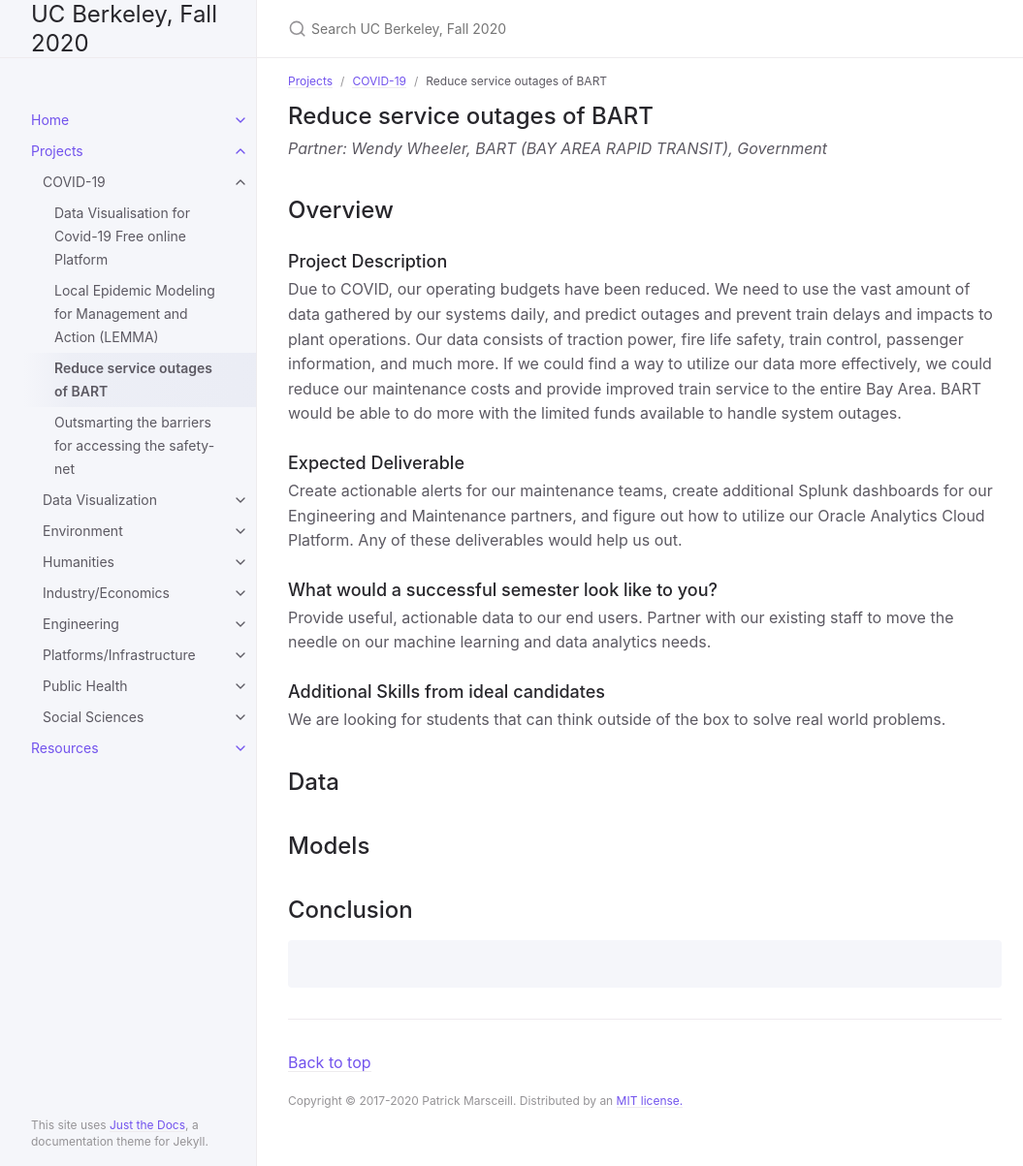
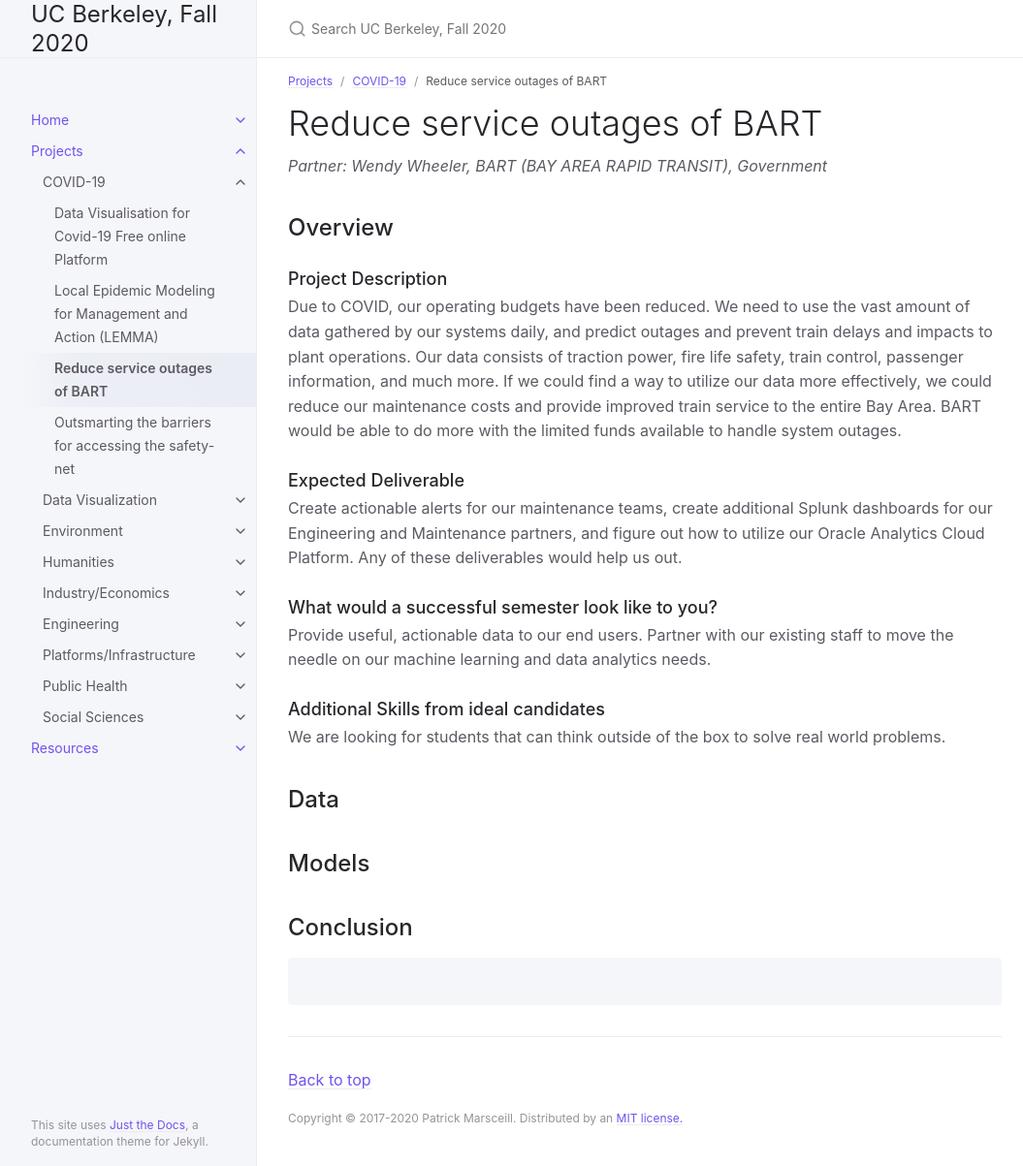
Before and after one commit to DS-Discovery/ds-discovery.github.io, a Jekyll site: the page built from Projects/COVID-19/C-Reduce service outages of BART.md, in a window 1280 px wide and 1203 px high. Shown: the whole window at 97% size, without its empty margins (107-1162 px from the left). Built offline with Jekyll 4.4.1, drawn with Linux system fonts in a browser that asks for light colours.

```diff
--- a/Projects/COVID-19/C-Reduce service outages of BART.md
+++ b/Projects/COVID-19/C-Reduce service outages of BART.md
@@ -7,7 +7,7 @@ nav_order: 2
 ---
 
 
-## Reduce service outages of BART
+# Reduce service outages of BART
 *Partner: Wendy Wheeler, BART (BAY AREA RAPID TRANSIT), Government*
 
 ## Overview
```
